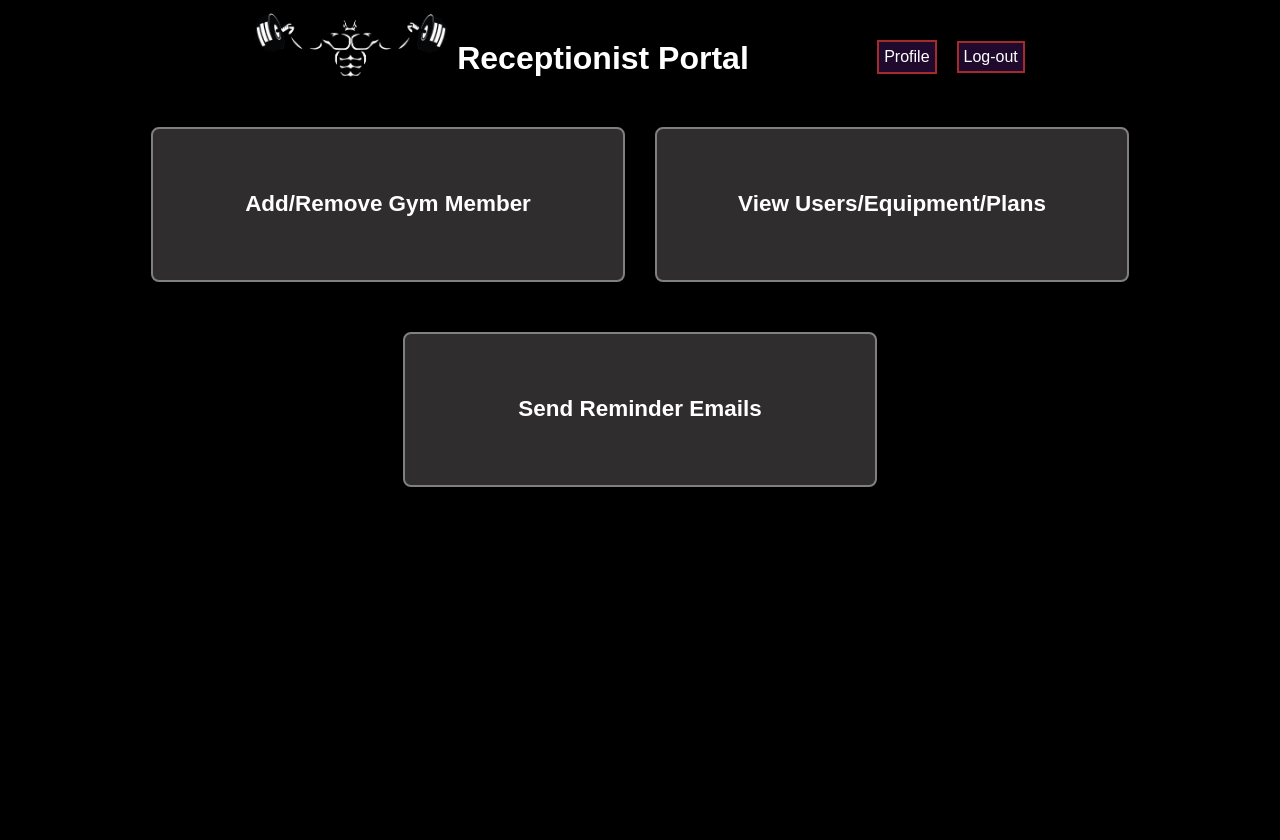
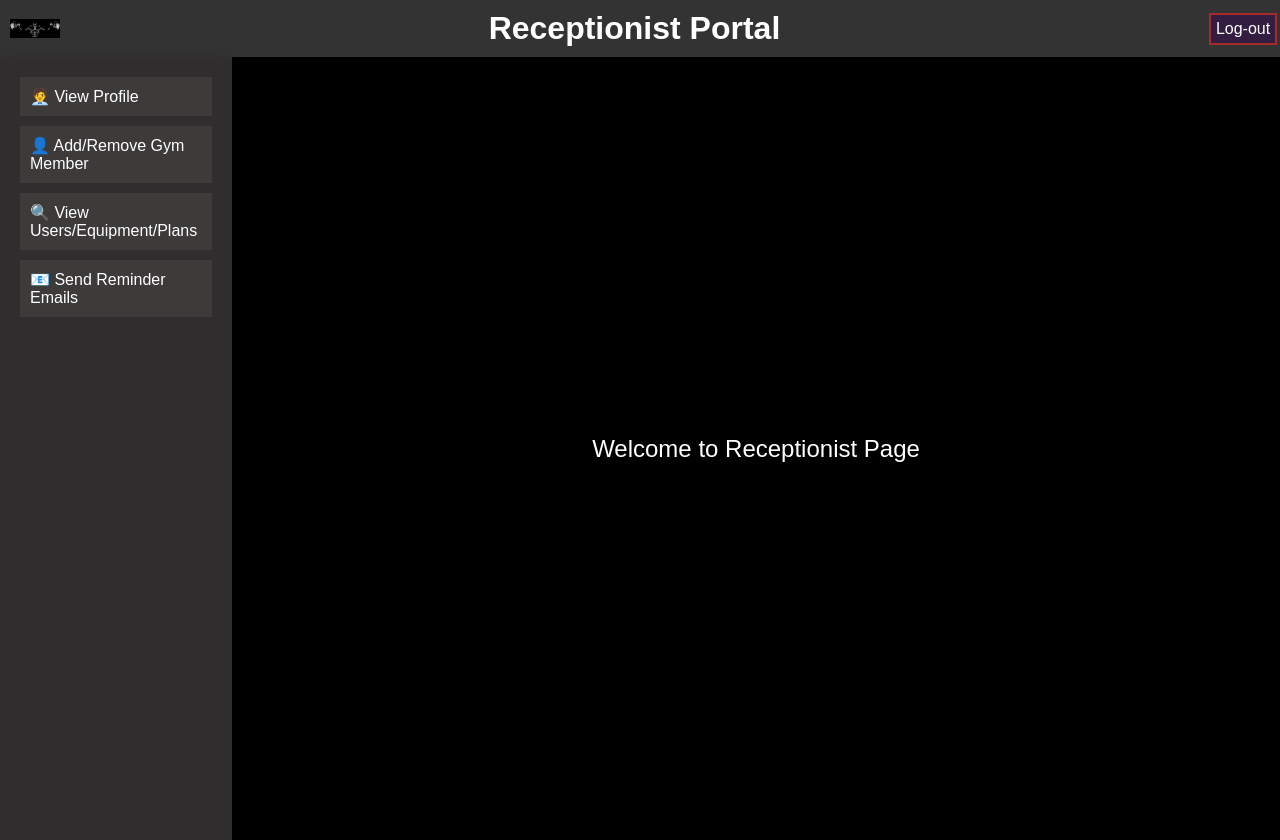
Before and after one commit to abhinavmodem/FITNESS-CENTER, a Flask app: template Project/templates/receptionist_dashboard.html in a window 1280 px wide. Before the commit the page ends 487 px from the top, so only its background shows below. Run offline with Flask 3, Linux system fonts and the light colour scheme; the template is opened without the code that fills it, so the values that code supplies are empty; some libraries are stand-ins or nearby versions.

Commit message:
Update receptionist_dashboard.html

```diff
--- a/Project/templates/receptionist_dashboard.html
+++ b/Project/templates/receptionist_dashboard.html
@@ -12,32 +12,26 @@
             padding: 0;
             display: flex;
             flex-direction: column;
-            align-items: center;
             height: 100vh;
+            overflow-x: hidden;
+            color: white;
         }
 
-        .header-container {
+        .header {
             display: flex;
-            flex-direction: row;
             align-items: center;
-            justify-content: center;
-            margin-bottom: 20px;
-            gap:10px;
+            justify-content: space-between;
+            width: 99%;
+            background-color: #333;
+            padding: 10px;
         }
 
-        h1 {
-            color: white;
-            margin-top: 40px;
-            margin-bottom:10px;
-            margin-right:0px;
-            padding-right:0px;
-            padding-left: 0px;
-            padding-top: 0px;
-            padding-bottom: 0px;
-            width:400px;
+        .header h1 {
+            margin: 0;
         }
 
-        button.logout-btn {
+        .header button.logout-btn,
+        .header button.profile {
             background-color: rgba(52, 17, 75, 0.6);
             padding: 5px;
             border: 2px solid brown;
@@ -45,112 +39,110 @@
             text-decoration: none;
             font-size: 16px;
             cursor: pointer;
-            margin-top: 26px;
-            margin-left:10px;
         }
 
-        button.logout-btn:hover {
+        .header button.logout-btn:hover,
+        .header button.profile:hover {
             text-decoration: none;
             transform: translateY(-2.5px);
             background-color: orangered;
         }
 
-        .dashboard {
-            display: flex;
-            flex-wrap: wrap;
-            gap: 30px;
-            max-width: 1000px;
-            align-items: center;
-            justify-content: center;
-            padding-top:20px;
+        .logo {
+            max-width: 50px;
+            height: auto;
         }
 
-        .box {
-            font-size: larger;
-            border: 2px solid grey;
+        .container {
+            display: flex;
+            width: 100%;
+            height: calc(100% - 50px);
+        }
+
+        .nav {
+            width: 15%;
+            background-color: rgba(68, 65, 65, 0.7);
+            padding: 20px;
+            box-shadow: 0 0 10px rgba(0, 0, 0, 0.1);
+            height: 100%;
+            overflow-y: auto;
+        }
+
+        .nav a {
+            display: block;
+            padding: 10px;
+            margin-bottom: 10px;
+            color: white;
             text-decoration: none;
             background-color: rgba(68, 65, 65, 0.7);
-            padding: 40px;
-            border-radius: 8px;
-            box-shadow: 0 0 10px rgba(0, 0, 0, 0.1);
-            text-align: center;
-            width: calc(40% - 10px);
-            margin-bottom: 20px;
-            transition: transform 0.3s;
+            transition: background-color 0.3s, transform 0.3s;
         }
 
-        .box a {
-            text-decoration: none;
-            color: #fff;
-            display: block;
-            height: 100%;
-        }
-
-        .box:hover {
-            transform: translateY(-5px);
+        .nav a:hover {
             background-color: rgba(25, 104, 128, 0.6);
+            transform: translateY(-2.5px);
             border: 2.5px solid yellow;
         }
 
-        h3 {
-            color: #fff;
+        .content {
+            flex-grow: 1;
+            padding: 20px;
+            height: 100%;
+            position: relative;
         }
 
-        .logo {
-            max-width: 15%;
-            height: auto;
-            margin-top: 0px;
-            margin-right: 0px;
-            margin-bottom: 0px;
-            margin-left:0px;
+        iframe {
+            width: 100%;
+            height: 100%;
+            border: none;
+            position: absolute;
+            top: 0;
+            left: 0;
         }
-        .profile{
-            background-color: rgba(52, 17, 75, 0.6);
-            padding-left: 5px;
-            padding-right: 5px;
-            padding-top: 6px;
-            padding-bottom: 6px;
-            border: 2px solid brown;
-            color: white;
-            text-decoration: none;
-            font-size: 16px;
-            cursor: pointer;
-            margin-top: 26px;
-            margin-left:10px;
+
+        .welcome-message {
+            display: flex;
+            justify-content: center;
+            align-items: center;
+            height: 100%;
+            font-size: 24px;
+            text-align: center;
         }
-        .profile:hover{
-            text-decoration: none;
-            transform: translateY(-2.5px);
-            background-color: orangered;
-        }
-        .message{
-            color:red;
+
+        .message {
+            color: red;
             font-size: larger;
         }
     </style>
 </head>
 <body>
-    <div class="header-container">
+    <div class="header">
         <img class="logo" src="static/gym_logo.jpg" alt="Gym Logo">
         <h1>Receptionist Portal</h1>
-        <button class="profile" onclick="location.href='/view_receptionist_profile'">Profile</button>
         <button class="logout-btn" onclick="location.href='/logout'">Log-out</button>
+    </div>
 
+    {% if message %}
+    <p class="message">{{ message }}</p>
+    {% endif %}
 
+    <div class="container">
+        <div class="nav">
+            <a href="/view_receptionist_profile" target="contentFrame">🧑‍💼 View Profile</a>
+            <a href="/add_remove_member" target="contentFrame">👤 Add/Remove Gym Member</a>
+            <a href="/view_users" target="contentFrame">🔍 View Users/Equipment/Plans</a>
+            <a href="/send_reminder_emails" target="contentFrame">📧 Send Reminder Emails</a>
+        </div>
+        <div class="content">
+            <div class="welcome-message">Welcome to Receptionist Page</div>
+            <iframe name="contentFrame" onload="hideWelcomeMessage()"></iframe>
+        </div>
     </div>
-    {% if message %}
-            <p class="message">{{ message }}</p>
-    {% endif %}
-    <div class="dashboard">
-        <a class="box" href="/add_remove_member">
-            <h3>Add/Remove Gym Member</h3>
-        </a>
-        <a class="box" href="/view_users">
-            <h3>View Users/Equipment/Plans</h3>
-        </a>
-        <a class="box" href="/send_reminder_emails">
-            <h3>Send Reminder Emails</h3>
-        </a>
-    </div>
+
+    <script>
+        function hideWelcomeMessage() {
+            document.querySelector('.welcome-message').style.display = 'none';
+        }
+    </script>
 </body>
 </html>
```
